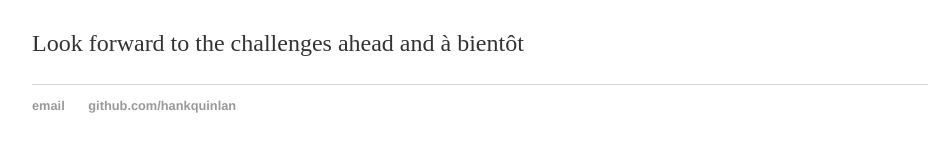
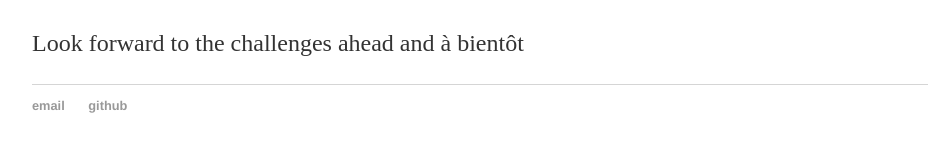
Before and after one commit to tienvu95/tienvu95.github.io, a Jekyll site: the page built from _posts/2022-12-10-hello-world.md, in a window 1280 px wide. Shown: the part 569-721 px from the top of the page, without its empty margins (160-1103 px from the left). Built offline with Jekyll 4.4.1, drawn with Linux system fonts in a browser that asks for light colours.

Commit message:
update github link

```diff
--- a/_layouts/default.html
+++ b/_layouts/default.html
@@ -22,7 +22,7 @@
 		<footer>
     		<ul>
         		<li><a href="mailto:tienvu95@gmail.com">email</a></li>
-        		<li><a href="https://github.com/tienvu95">github.com/hankquinlan</a></li>
+        		<li><a href="https://github.com/tienvu95">github</a></li>
 			</ul>
 		</footer>
 	</body>
```
